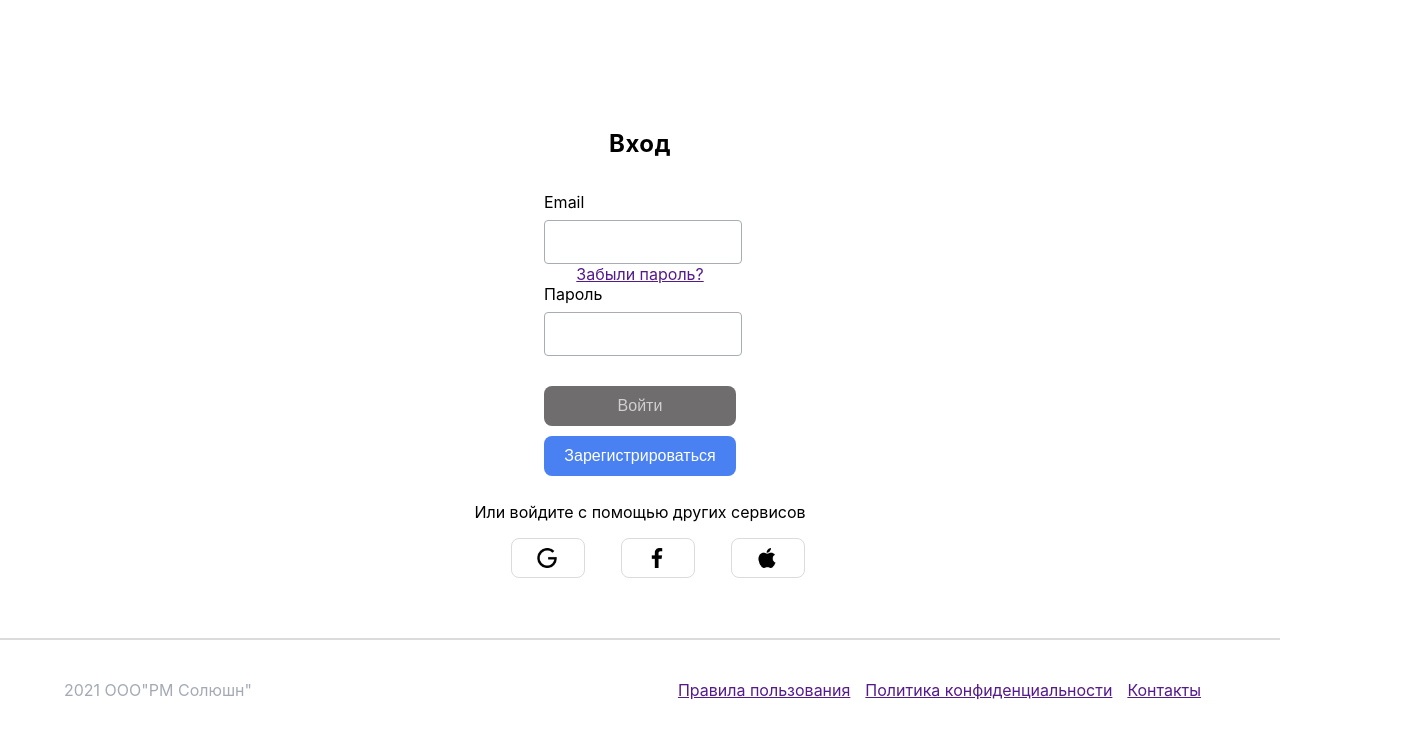
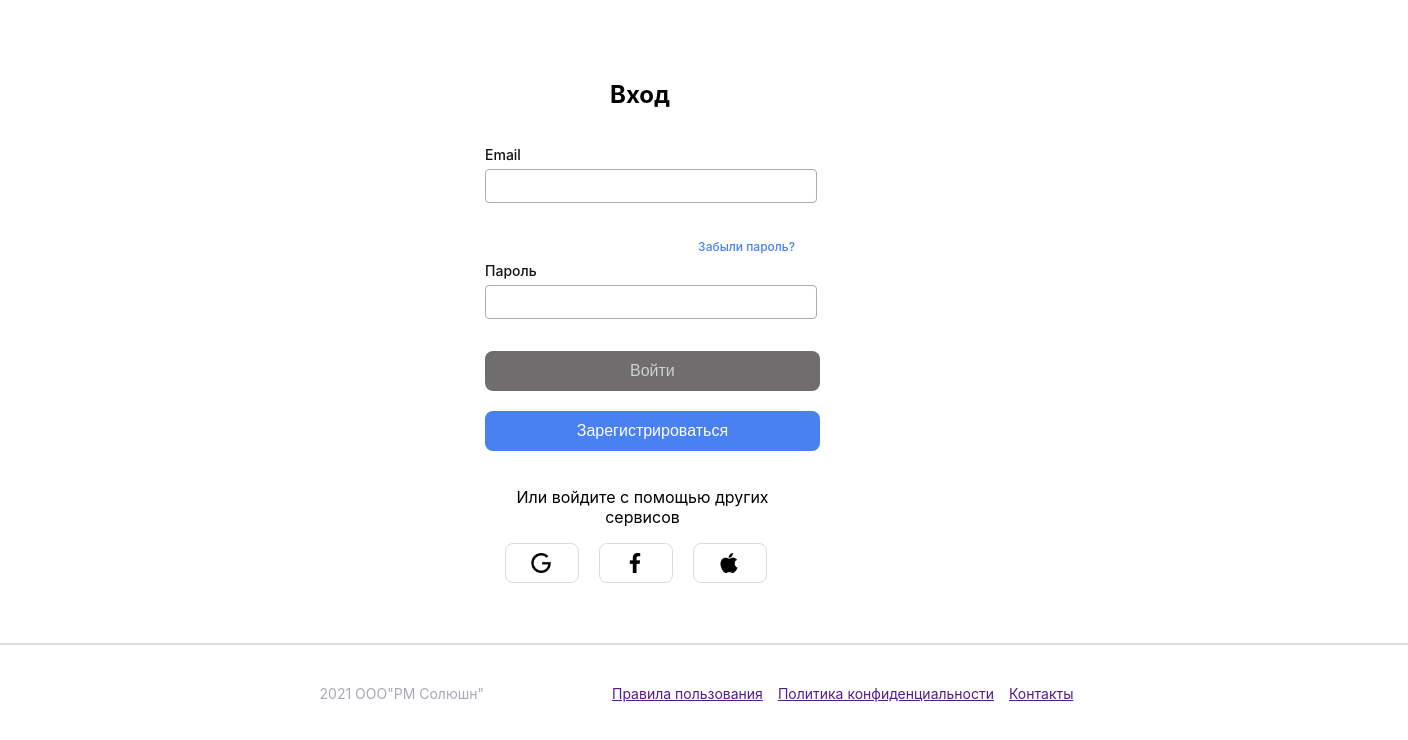
Before and after one commit to It-Shu/RMS, a React (Create React App) app: page / in a window 1280 px wide. Shown: the top 740 px of the page, 1408 px wide, since content can reach past the window. Built offline with nearby package versions, Linux system fonts and the light colour scheme.

Commit message:
refactor css for Enter.module.css

```diff
--- a/package.json
+++ b/package.json
@@ -14,7 +14,10 @@
     "@types/react-router-dom": "^5.3.0",
     "@types/redux": "^3.6.0",
     "@types/redux-thunk": "^2.1.0",
+    "@types/uuid": "^8.3.1",
+    "axios": "^0.22.0",
     "formik": "^2.2.9",
+    "node-sass": "^6.0.1",
     "react": "^17.0.2",
     "react-dom": "^17.0.2",
     "react-redux": "^7.2.5",
@@ -23,6 +26,7 @@
     "redux": "^4.1.1",
     "redux-thunk": "^2.3.0",
     "typescript": "^4.1.2",
+    "uuid": "^8.3.2",
     "web-vitals": "^1.0.1"
   },
   "scripts": {
--- a/src/App.tsx
+++ b/src/App.tsx
@@ -1,18 +1,18 @@
 import React from 'react';
 import './App.css';
 import Enter from "./components/enter/Enter";
-import {BrowserRouter, Route} from "react-router-dom";
+import {Route} from "react-router-dom";
 import Registration from "./components/registration/Registration";
 import OrganizationData from "./components/organizationData/OrganizationData";
 
 function App() {
 
     return (
-        <BrowserRouter>
+            <div>
                 <Route exact path={'/'} component={Enter}/>
                 <Route path={'/registration'} component={Registration}/>
                 <Route path={'/data'} component={OrganizationData}/>
-        </BrowserRouter>
+            </div>
     );
 }
 
--- a/src/components/enter/Enter.module.css
+++ b/src/components/enter/Enter.module.css
@@ -1,49 +1,53 @@
-/*.active {*/
-/*    background-color: aqua;*/
-/*}*/
 
 .body {
-    margin: 0;
-    display: block;
+    display: flex;
+    align-items: center;
+    justify-content: center;
 }
 
 .form {
-    display: flex;
-    align-items: center;
-    /*justify-content: center;*/
-    flex-direction: column;
-    margin-top: 10%;
+    display: block;
+    margin-top: 5em;
+    width: 310px
+}
+
+.title {
+    margin: 0 0 32px;
+    text-align: center;
+}
+
+
+.inputForm {
+    margin-bottom: 32px;
     width: 100%;
 }
 
-.title {
-    /*align-items: center;*/
-    margin: 0 0 32px;
+.inputTitle {
+    display: flex;
+    justify-content: space-between;
+    align-items: center;
     font-style: normal;
-    font-weight: 700;
-    font-size: 24px;
-    line-height: 32px;
-    letter-spacing: .02em;
-    color: #000;
-    text-align: center;
+    font-weight: 500;
+    font-size: 14px;
+    line-height: 28px;
+    color: #111214;
 }
 
-.inputTitle {
-    margin-bottom: 8px;
-}
-
-.inputForm {
-    width: 15%;
+.inputDiv {
+    position: relative;
 }
 
 .input {
     width: 100%;
-    height: 40px;
+    height: 32px;
     border-radius: 4px;
     border: 1px solid #a7acb5;
-    /*font-style: normal;*/
-    /*color: #111214;*/
-    /*padding: 0 10px;*/
+    font-style: normal;
+    font-weight: 400;
+    font-size: 14px;
+    line-height: 18px;
+    color: #111214;
+    padding: 0 10px;
     transition: all .2s linear;
     outline: none;
 }
@@ -54,42 +58,60 @@
 
 
 .passwordHref {
-
+    width: 100%;
+    text-align: right;
 }
 
-.buttonForm {
-    margin-top: 30px;
-    width: 15%;
+.forgotPass {
+    text-decoration: none;
+    font-style: normal;
+    font-weight: 500;
+    font-size: 12px;
+    line-height: 20px;
+    color: #4980f2;
+    transition: all .2s linear;
 }
 
+
 .button {
+    padding: 0;
     border: none;
+    outline: none;
     height: 40px;
-    width: 100%;
+    width: 108%;
+    font-style: normal;
+    font-weight: 500;
     font-size: 16px;
+    line-height: 28px;
+    text-align: center;
     border-radius: 8px;
     cursor: pointer;
     color: #fff;
     background-color: #4980f2;
     transition: all .2s linear;
-    margin-bottom: 10px;
+    margin-bottom: 20px;
 }
 
 .button:disabled {
     background-color: rgba(80, 77, 77, 0.82);
     color: rgba(255, 255, 255, 0.68);
-    /*border-color: rgba(213, 43, 43, 0.3);*/
+}
+
+.titleOtherEnters {
+    margin-left: 5px;
+    text-align: center;
 }
 
 .otherEnters {
     display: inline-flex;
     margin-bottom: 60px;
+    justify-content: center;
 }
 
 .icons {
     width: 74px;
     height: 40px;
-    margin-left: 36px;
+    margin-left: 20px;
     border: 1px solid #DBDBDB;
     box-sizing: border-box;
     border-radius: 8px;
@@ -104,20 +126,22 @@
 .footer {
     display: flex;
     align-items: center;
-    justify-content: space-between;
+    justify-content: center;
     padding: 40px 64px;
-    /*width: 100%;*/
-    /*margin-top: auto;*/
+    width: 100%;
     border-top: 2px solid #dbdbdb;
-    /*font-style: normal;*/
-    /*font-weight: 400;*/
-    /*font-size: 14px;*/
-    /*line-height: 28px;*/
+    font-size: 14px;
     color: #a4aab5;
 }
 
+.span {
+ margin-right: 10%;
+}
+
 .nav {
-    display: inline-flex;
+    display: flex;
+    align-items: center;
+    justify-content: space-between;
 }
 
 .navFooter {
--- a/src/components/enter/Enter.tsx
+++ b/src/components/enter/Enter.tsx
@@ -10,31 +10,41 @@ type EnterPropsType = {}
 const Enter = (props: EnterPropsType) => {
     return (
         //
-        <div className={styles.body}>
+        // <div className={styles.body}>
+        <div>
+            <section className={styles.body}>
                 <form className={styles.form}>
                     <h1 className={styles.title}>Вход</h1>
                     <div className={styles.inputForm}>
-                    <div className={styles.inputTitle}><label>Email</label></div>
-                    <div ><input className={styles.input} type="email"/></div>
+                        <div className={styles.inputTitle}>
+                            <label>Email</label>
+                        </div>
+                        <div className={styles.inputDiv}>
+                            <input className={styles.input} type="email"/>
+                        </div>
                     </div>
                     <div className={styles.passwordHref}>
-                    <a href={''}>Забыли пароль?</a>
+                        <a className={styles.forgotPass} href={''}>Забыли пароль?</a>
                     </div>
                     <div className={styles.inputForm}>
-                    <div className={styles.inputTitle}><label htmlFor="">Пароль</label></div>
-                    <div ><input className={styles.input} type="password"/></div>
+
+                        <div className={styles.inputTitle}>
+                            <label>Пароль</label>
                         </div>
-                <div className={styles.buttonForm}>
-                    <div >
+                        <div className={styles.inputDiv}>
+                            <input className={styles.input} type="password"/>
+                        </div>
+
+                    </div>
+                    <div>
                         <button className={styles.button} type='submit' disabled={true}>Войти</button>
                     </div>
-                    <div >
+                    <div>
                         <NavLink to={'/registration'}>
                             <button className={styles.button}>Зарегистрироваться</button>
                         </NavLink>
                     </div>
-                </div>
-                <p>Или войдите с помощью других сервисов</p>
+                    <p className={styles.titleOtherEnters}>Или войдите с помощью других сервисов</p>
                     <div className={styles.otherEnters}>
                         <div className={styles.icons}>
                             <a href='https://www.google.com/'><img className={styles.googleIcon}
@@ -52,8 +62,9 @@ const Enter = (props: EnterPropsType) => {
                         </div>
                     </div>
                 </form>
+            </section>
             <footer className={styles.footer}>
-                <span>2021 OOO"РМ Солюшн"</span>
+                <span className={styles.span}>2021 OOO"РМ Солюшн"</span>
                 <nav className={styles.nav}>
                     <div className={styles.navFooter}><a href="">Правила пользования</a></div>
                     <div className={styles.navFooter}><a href="">Политика конфиденциальности</a></div>
--- a/src/index.tsx
+++ b/src/index.tsx
@@ -5,12 +5,15 @@ import App from './App';
 import reportWebVitals from './reportWebVitals';
 import {Provider} from "react-redux";
 import store from "./store/store";
+import { BrowserRouter } from 'react-router-dom';
 
 ReactDOM.render(
     <Provider store={store}>
+        <BrowserRouter>
         <React.StrictMode>
             <App/>
         </React.StrictMode>
+        </BrowserRouter>
     </Provider>,
     document.getElementById('root')
 );
```
Also changed, not shown: 1 other file (tests, documents, lock files or other folders). Lines whose indentation alone changed are shown as unchanged.
